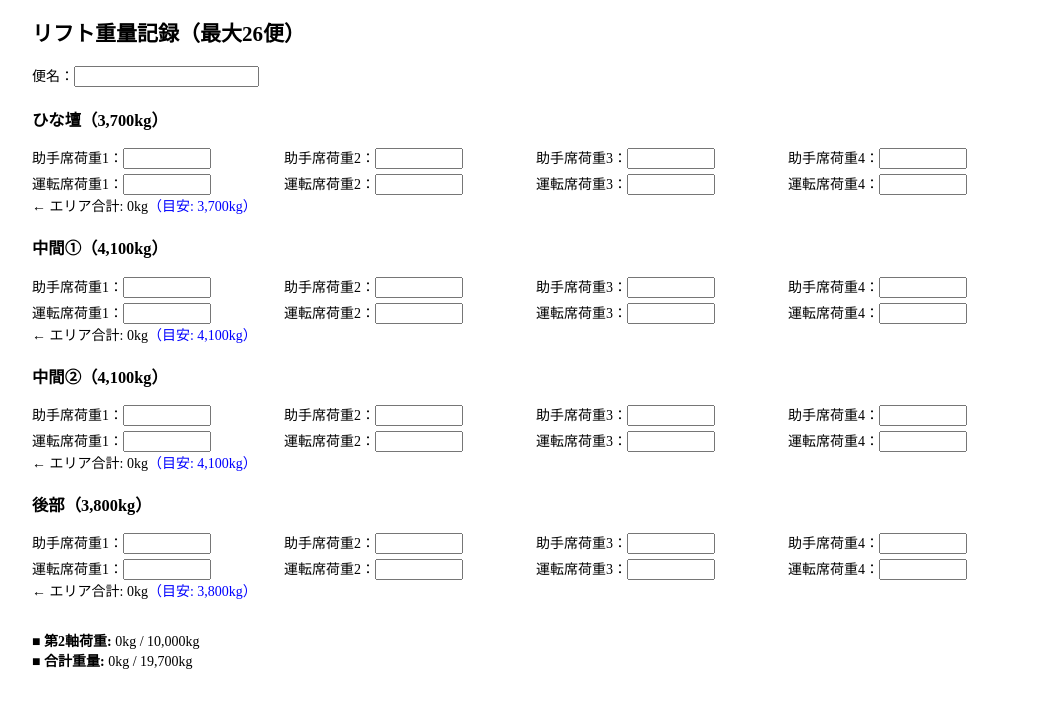
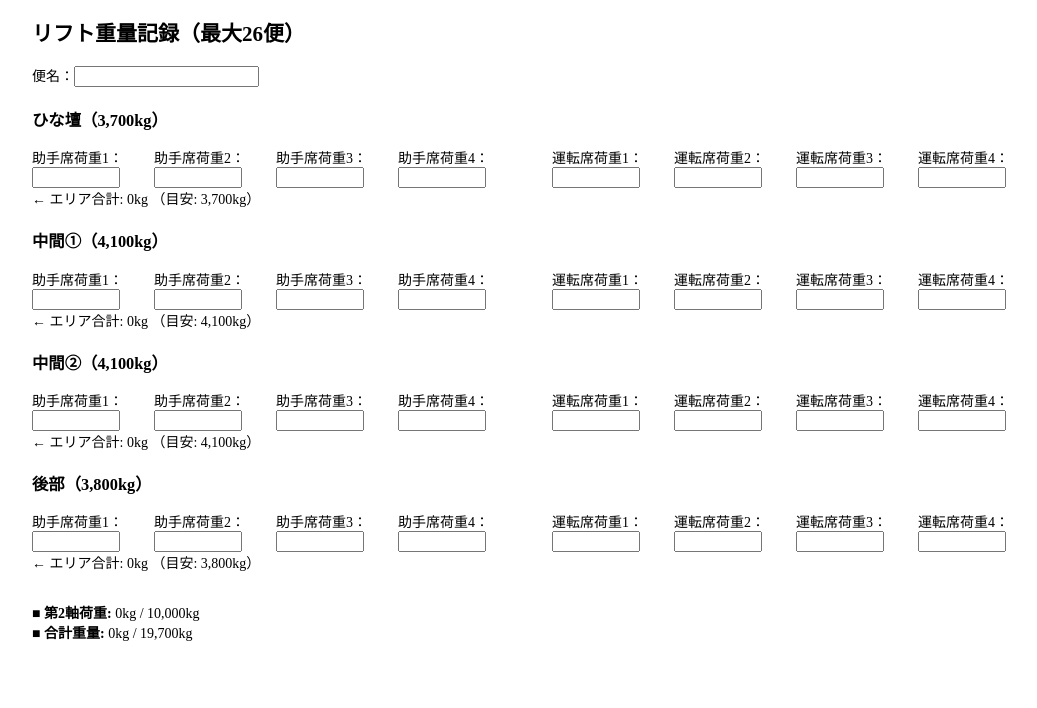
Before and after one commit to Toyotayusou1111/-, a React (Create React App) app: page / in a window 1280 px wide. Shown: the top 708 px of the page, without its empty margins (108-1145 px from the left). Built offline with nearby package versions, Linux system fonts and the light colour scheme.

Commit message:
Update App.js

```diff
--- a/src/App.js
+++ b/src/App.js
@@ -35,11 +35,11 @@ export default function App() {
       {INITIAL_ROWS.map((row, a) => (
         <div key={a} style={{ marginTop: "20px" }}>
           <h3>{row.name}（{row.base.toLocaleString()}kg）</h3>
-          <div style={{ display: "grid", gridTemplateColumns: "repeat(4, 1fr)", columnGap: "8px", rowGap: "4px" }}>
-            {data[a].map((v, s) => (
-              <div key={s} style={{ whiteSpace: "nowrap" }}>
-                <label>
-                  {s < 4 ? "助手席荷重" : "運転席荷重"}{s % 4 + 1}：
+          <div style={{ display: "flex", gap: "40px" }}>
+            <div style={{ display: "flex", gap: "8px" }}>
+              {data[a].slice(0, 4).map((v, s) => (
+                <label key={s}>
+                  助手席荷重{s + 1}：
                   <input
                     type="number"
                     value={v}
@@ -55,12 +55,33 @@ export default function App() {
                     style={{ width: "80px" }}
                   />
                 </label>
-              </div>
-            ))}
+              ))}
+            </div>
+            <div style={{ display: "flex", gap: "8px" }}>
+              {data[a].slice(4).map((v, s) => (
+                <label key={s + 4}>
+                  運転席荷重{s + 1}：
+                  <input
+                    type="number"
+                    value={v}
+                    onChange={(e) => handleChange(a, s + 4, e.target.value)}
+                    ref={(el) => inputRefs.current[a * 8 + s + 4] = el}
+                    onKeyDown={(e) => {
+                      if (e.key === "Enter") {
+                        e.preventDefault();
+                        const n = a * 8 + s + 5;
+                        inputRefs.current[n]?.focus();
+                      }
+                    }}
+                    style={{ width: "80px" }}
+                  />
+                </label>
+              ))}
+            </div>
           </div>
           <div>
             ← エリア合計: {getAreaWeight(a).toLocaleString()}kg
-            <span style={{ color: "blue" }}>（目安: {getSuggestedWeight(a).toLocaleString()}kg）</span>
+            （目安: {getSuggestedWeight(a).toLocaleString()}kg）
           </div>
         </div>
       ))}
```
